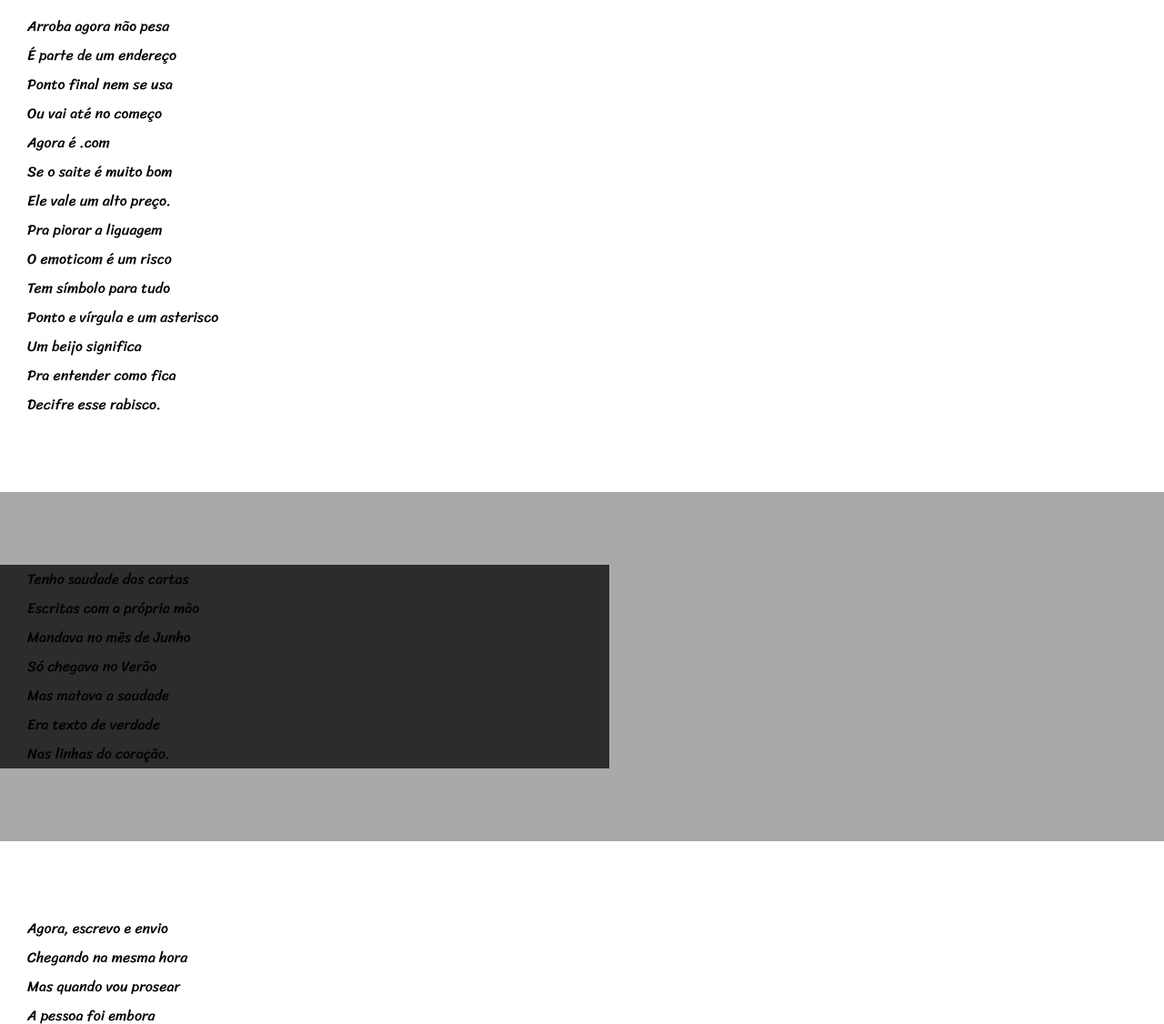
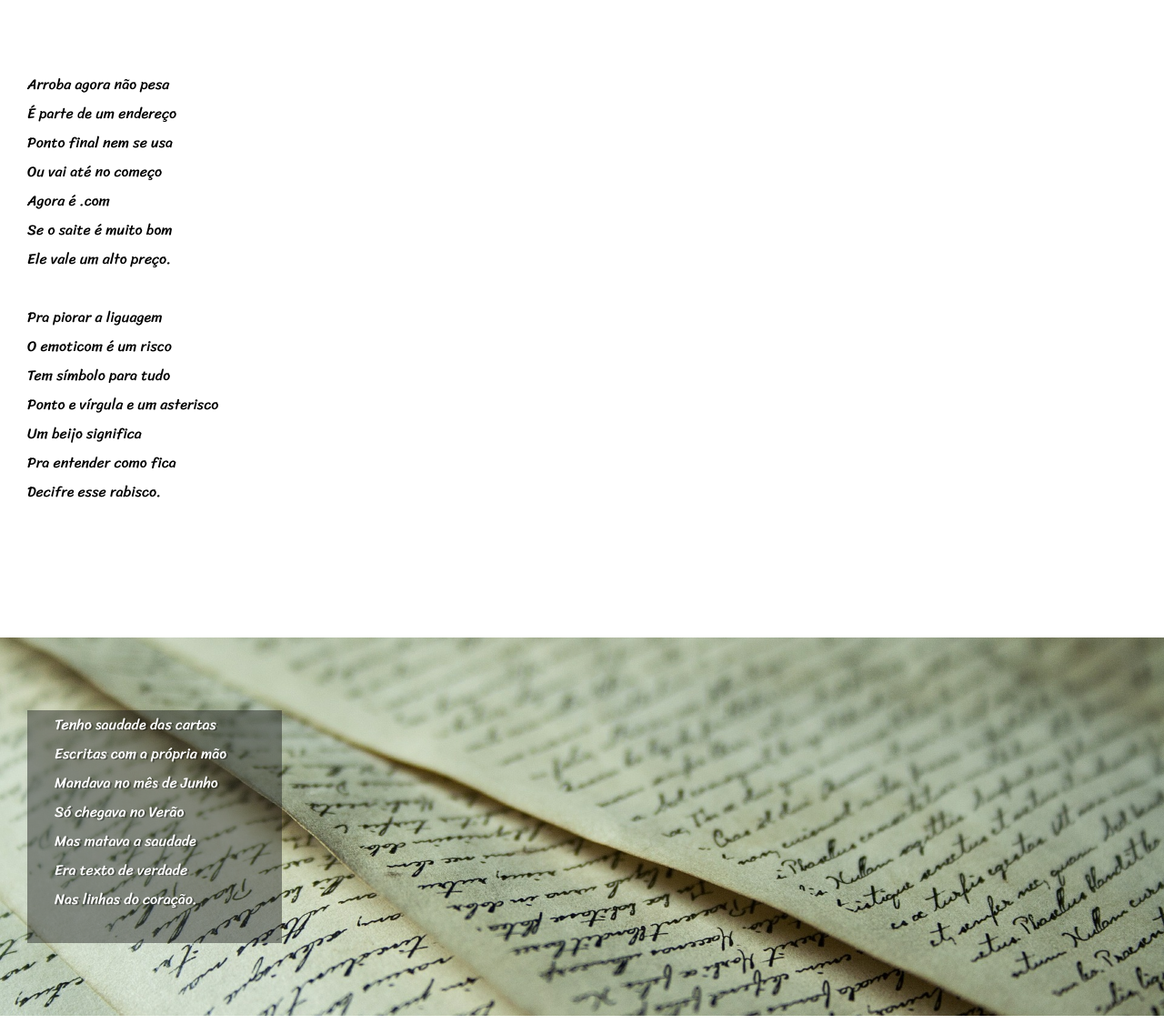
Before and after one commit to leonmello/html-css, a plain HTML site: page Exercícios/desafio02/index.html in a window 1280 px wide. Shown: the part 1024-2150 px from the top of the page at 91% size. Drawn offline with Linux system fonts and the light colour scheme.

Commit message:
atualizei os estilos do projeto

```diff
--- a/Exercícios/desafio02/estilo/style.css
+++ b/Exercícios/desafio02/estilo/style.css
@@ -58,13 +58,21 @@ section {
     font-family: var(--fonte3);
     font-size: 1em;
 }
+
+section > p {
+    padding-bottom: 2em;
+}
+
 section.normal p {
     padding-left: 30px;
 }
 section.imagem p {
+    margin-left: 30px;
     padding-left: 30px;
-    background-color: rgb(45, 44, 44);
-    width: 50vw;
+    background-color: rgba(23, 23, 23, 0.445);
+    width: 250px;
+    color: white;
+    text-shadow: 2px 1px 0px rgba(0, 0, 0, 0.37);
 }
 
 section.normal {
@@ -73,6 +81,19 @@ section.normal {
 
 section.imagem {
     background-color: darkgray;
+    background-attachment: fixed;
+}
+
+section#img01 {
+    background-image: url(../imagens/background001.jpg);
+    background-position: right center;
+    background-size: cover;
+}
+
+section#img02 {
+    background-image: url(../imagens/background002.jpg);
+    background-position: right center;
+    background-size: cover;
 }
 
 footer {
--- a/Exercícios/desafio02/index.html
+++ b/Exercícios/desafio02/index.html
@@ -26,7 +26,7 @@
     </section>
 
 
-    <section class="imagem">
+    <section class="imagem" id="img01">
         <p>
             Não é mais como era antes <br>
             É tudo abreviado <br>
@@ -47,7 +47,9 @@
             Ou vai até no começo <br>
             Agora é .com <br>
             Se o saite é muito bom <br>
-            Ele vale um alto preço. <br>
+            Ele vale um alto preço.
+
+            <p>
                 Pra piorar a liguagem <br>
                 O emoticom é um risco <br>
                 Tem símbolo para tudo <br>
@@ -56,10 +58,11 @@
                 Pra entender como fica <br>
                 Decifre esse rabisco.
             </p>
+        </p>
     </section>
 
 
-    <section class="imagem">
+    <section class="imagem" id="img02">
         <p>
             Tenho saudade das cartas <br>
             Escritas com a própria mão <br>
@@ -80,7 +83,8 @@
             A pessoa foi embora <br>
             Abriu outro aplicativo <br>
             O mundo ficou cativo <br>
-            Da tecnologia do agora. <br>
+            Da tecnologia do agora.
+            <p>
                 Felizmente, pra orar <br>
                 Não precisa de internet <br>
                 Deus escuta todo mundo <br>
@@ -88,6 +92,7 @@
                 Dois pontos são dois joelhos <br>
                 Seus lábios são aparelhos <br>
                 Deixe que Deus interprete.
+            </p>
         </p>
     </section>
 
```
Lines whose indentation alone changed are shown as unchanged.
